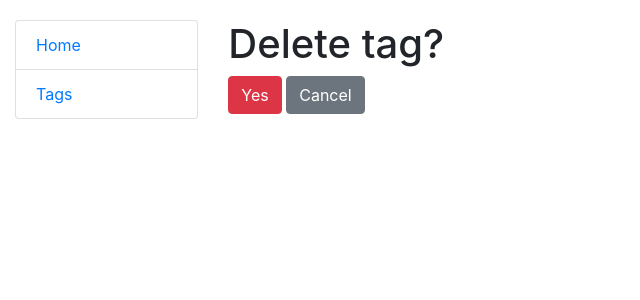
After one commit to Lebwa1337/Todo-list, a Django app: template templates/todo/tag_confirm_delete.html in a window 1280 px wide. The commit adds this page. Shown: the top 300 px of the page, without its empty margins (0-640 px from the left). Run offline with Django 5.2, Linux system fonts and the light colour scheme; the template is opened without the code that fills it, so the values that code supplies are empty.

Commit message:
Create delete functionality for Tag

```diff
--- /dev/null
+++ b/templates/todo/tag_confirm_delete.html
@@ -0,0 +1,11 @@
+{% extends "base.html" %}
+
+{% block content %}
+  <h1>Delete tag?</h1>
+  <form action="" method="post">
+    {% csrf_token %}
+
+    <input type="submit" value="Yes" class="btn btn-danger">
+    <a href="{% url 'todo:tag-list' %}" class="btn btn-secondary">Cancel</a>
+  </form>
+{% endblock %}
--- a/templates/todo/tag_list.html
+++ b/templates/todo/tag_list.html
@@ -19,7 +19,7 @@
         <tr>
           <td>{{ tag.name }}</td>
         <td><a href="{% url 'todo:tag-update' pk=tag.id %}">Update</a></td>
-        <td>Delete</td>
+        <td><a href="{% url 'todo:tag-delete' pk=tag.id %}">Delete</a></td>
         </tr>
       {% endfor %}
 
--- a/todo/urls.py
+++ b/todo/urls.py
@@ -7,7 +7,9 @@ urlpatterns = [
     path("create/", views.TaskCreateView.as_view(), name="task-create"),
     path("tags/", views.TagListView.as_view(), name="tag-list"),
     path("tags/create/", views.TagCreateView.as_view(), name="tag-create"),
-    path("tags/<int:pk>/update/", views.TagUpdateView.as_view(), name="tag-update")
+    path("tags/<int:pk>/update/", views.TagUpdateView.as_view(), name="tag-update"),
+    path("tags/<int:pk>/delete/", views.TagDeleteView.as_view(), name="tag-delete"),
+
 ]
 
 app_name = "todo"
--- a/todo/views.py
+++ b/todo/views.py
@@ -40,3 +40,9 @@ class TagUpdateView(generic.UpdateView):
     template_name = 'todo/tag_form.html'
     fields = "__all__"
     success_url = reverse_lazy('todo:tag-list')
+
+
+class TagDeleteView(generic.DeleteView):
+    model = Tag
+    template_name = "todo/tag_confirm_delete.html"
+    success_url = reverse_lazy('todo:tag-list')
```
